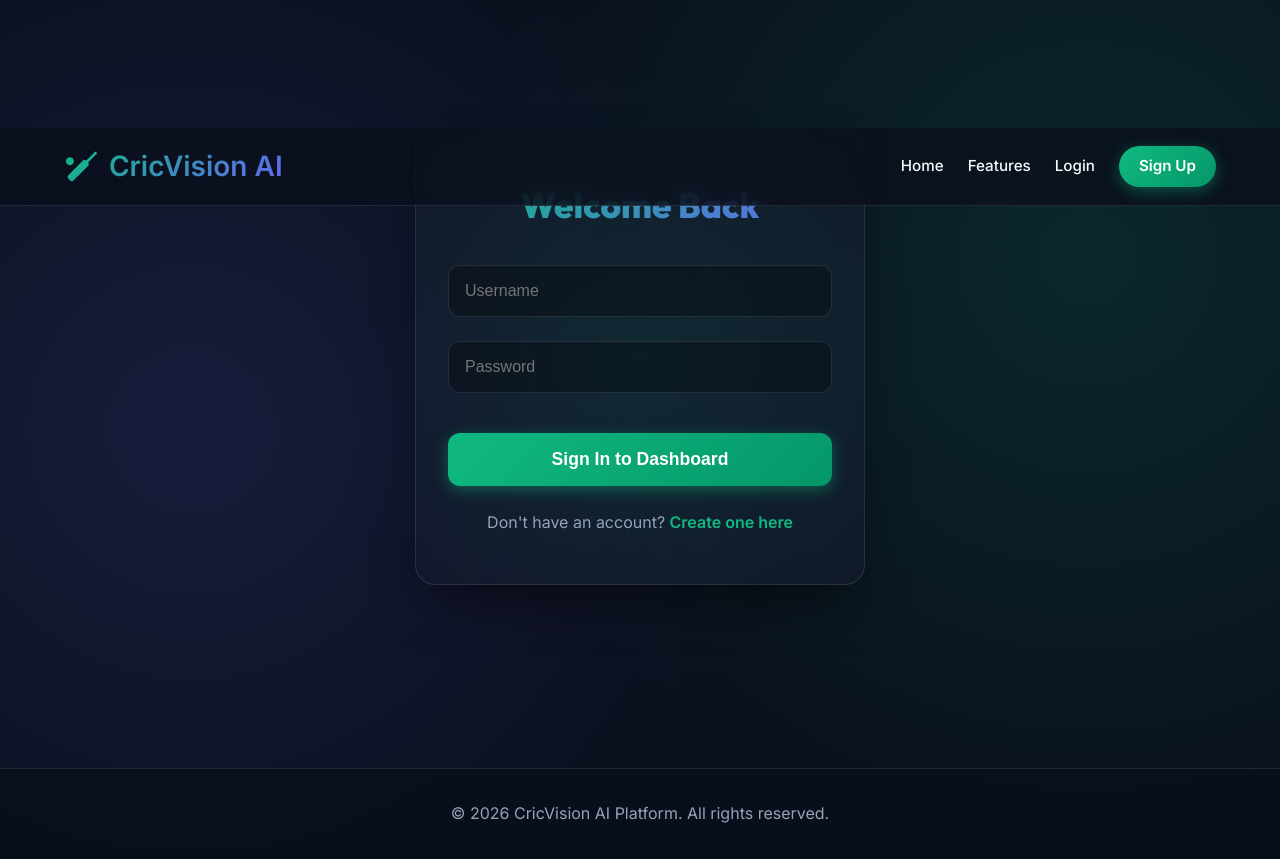
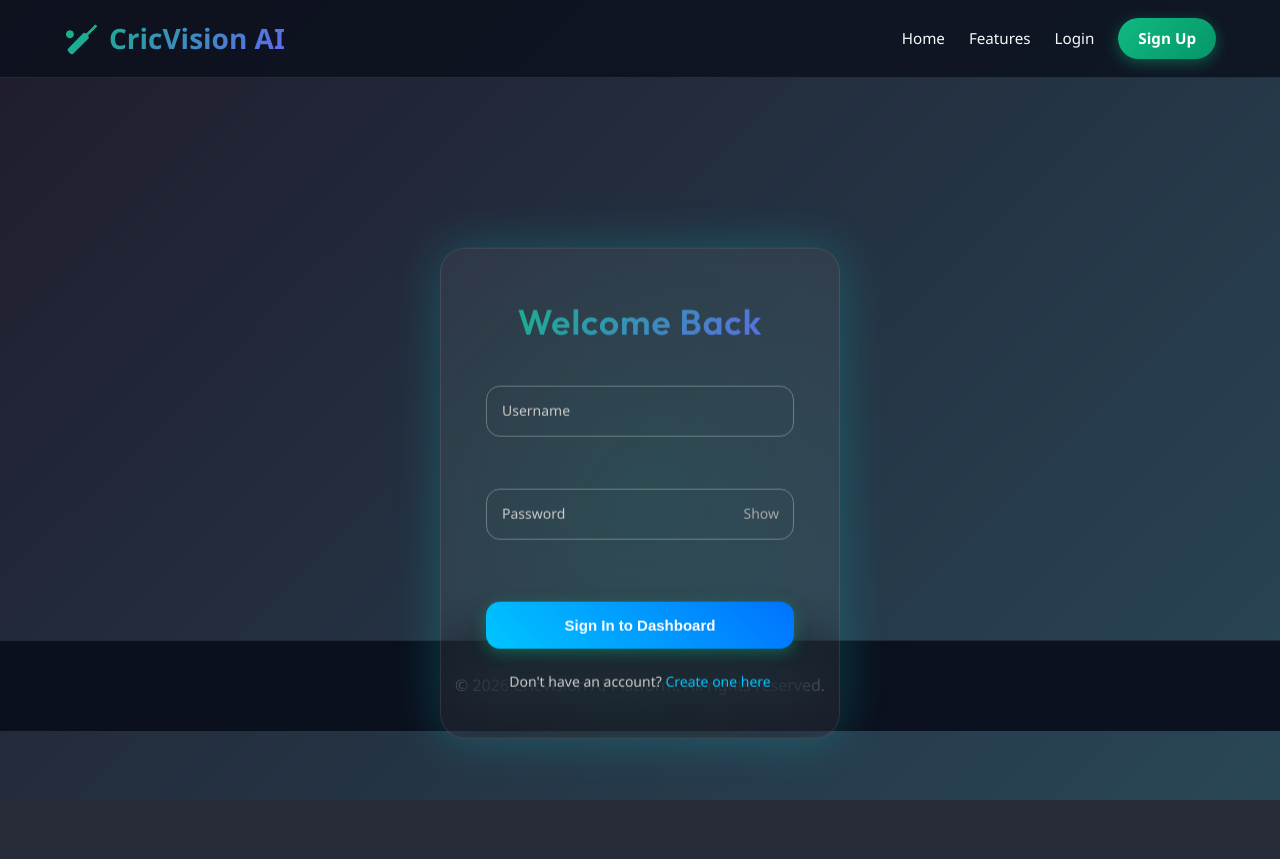
Before and after one commit to Yashparmar29/CricVision, a Flask app: page /login in a window 1280 px wide. After the commit the page ends 800 px from the top, so only its background shows below. Run offline with Flask 3, Linux system fonts and the light colour scheme.

Commit message:
add login page with animated background and password visibility toggle.

```diff
--- a/templates/login.html
+++ b/templates/login.html
@@ -1,22 +1,250 @@
 {% extends "base.html" %}
 {% block title %}Login - CricVision AI{% endblock %}
+
 {% block content %}
+<style>
+    /* ===== Animated Background ===== */
+    body {
+        margin: 0;
+        font-family: 'Segoe UI', sans-serif;
+        background: linear-gradient(-45deg, #0f2027, #203a43, #2c5364, #1f1c2c);
+        background-size: 400% 400%;
+        animation: gradientMove 12s ease infinite;
+        overflow: hidden;
+    }
+
+    @keyframes gradientMove {
+        0% {
+            background-position: 0% 50%;
+        }
+
+        50% {
+            background-position: 100% 50%;
+        }
+
+        100% {
+            background-position: 0% 50%;
+        }
+    }
+
+    /* ===== Centered Glass Container ===== */
+    .auth-container {
+        width: 400px;
+        padding: 45px;
+        position: absolute;
+        top: 50%;
+        left: 50%;
+        transform: translate(-50%, -50%);
+        backdrop-filter: blur(25px);
+        background: rgba(255, 255, 255, 0.06);
+        border-radius: 25px;
+        box-shadow: 0 0 50px rgba(0, 255, 255, 0.2);
+        text-align: center;
+        animation: fadeSlide 1s ease forwards;
+        opacity: 0;
+    }
+
+    @keyframes fadeSlide {
+        from {
+            transform: translate(-50%, -40%);
+            opacity: 0;
+        }
+
+        to {
+            transform: translate(-50%, -50%);
+            opacity: 1;
+        }
+    }
+
+    .auth-container h1 {
+        color: #ffffff;
+        margin-bottom: 35px;
+        font-weight: 600;
+        letter-spacing: 1px;
+    }
+
+    /* ===== Form ===== */
+    .auth-form {
+        display: flex;
+        flex-direction: column;
+    }
+
+    .form-group {
+        position: relative;
+        margin-bottom: 28px;
+    }
+
+    .form-group input {
+        width: 100%;
+        padding: 16px 45px 16px 16px;
+        background: transparent;
+        border: 1px solid rgba(255, 255, 255, 0.3);
+        border-radius: 14px;
+        color: #ffffff;
+        outline: none;
+        font-size: 15px;
+        transition: 0.3s;
+    }
+
+    .form-group input:focus {
+        border-color: #00ffff;
+        box-shadow: 0 0 15px #00ffff;
+    }
+
+    /* Floating Label Effect */
+    .form-group label {
+        position: absolute;
+        top: 50%;
+        left: 16px;
+        transform: translateY(-50%);
+        color: #ccc;
+        font-size: 14px;
+        pointer-events: none;
+        transition: 0.3s;
+    }
+
+    .form-group input:focus+label,
+    .form-group input:not(:placeholder-shown)+label {
+        top: -8px;
+        left: 12px;
+        font-size: 12px;
+        background: rgba(15, 32, 39, 0.8);
+        padding: 0 6px;
+        border-radius: 6px;
+        color: #00ffff;
+    }
+
+    /* Password Toggle */
+    .toggle-password {
+        position: absolute;
+        right: 15px;
+        top: 50%;
+        transform: translateY(-50%);
+        cursor: pointer;
+        color: #aaa;
+        font-size: 14px;
+    }
+
+    /* ===== Button ===== */
+    .auth-btn {
+        padding: 15px;
+        border: none;
+        border-radius: 14px;
+        background: linear-gradient(45deg, #00c6ff, #0072ff);
+        color: white;
+        font-weight: bold;
+        font-size: 15px;
+        cursor: pointer;
+        transition: 0.4s;
+        margin-top: 10px;
+    }
+
+    .auth-btn:hover {
+        transform: scale(1.05);
+        box-shadow: 0 0 25px #00c6ff;
+    }
+
+    .auth-btn:active {
+        transform: scale(0.97);
+    }
+
+    /* ===== Error Message ===== */
+    .error-msg {
+        background: rgba(255, 0, 0, 0.15);
+        padding: 12px;
+        border-radius: 12px;
+        color: #ff4d4d;
+        margin-bottom: 20px;
+        animation: shake 0.4s ease;
+    }
+
+    @keyframes shake {
+
+        0%,
+        100% {
+            transform: translateX(0);
+        }
+
+        25% {
+            transform: translateX(-6px);
+        }
+
+        75% {
+            transform: translateX(6px);
+        }
+    }
+
+    /* ===== Links ===== */
+    .auth-links {
+        margin-top: 22px;
+        color: #cccccc;
+        font-size: 14px;
+    }
+
+    .auth-links a {
+        color: #00c6ff;
+        text-decoration: none;
+        font-weight: 500;
+    }
+
+    .auth-links a:hover {
+        text-decoration: underline;
+    }
+
+    /* ===== Responsive ===== */
+    @media (max-width: 480px) {
+        .auth-container {
+            width: 90%;
+            padding: 30px;
+        }
+    }
+</style>
+
 <div class="auth-container">
     <h1>Welcome Back</h1>
+
     {% if error %}
     <div class="error-msg">{{ error }}</div>
     {% endif %}
+
     <form method="POST" class="auth-form">
+
         <div class="form-group">
-            <input type="text" name="username" placeholder="Username" required autocomplete="off">
+            <input type="text" name="username" placeholder=" " required autocomplete="off">
+            <label>Username</label>
         </div>
+
         <div class="form-group">
-            <input type="password" name="password" placeholder="Password" required autocomplete="off">
+            <input type="password" name="password" id="password" placeholder=" " required autocomplete="off">
+            <label>Password</label>
+            <span class="toggle-password" onclick="togglePassword()">Show</span>
         </div>
-        <button type="submit" class="auth-btn">Sign In to Dashboard</button>
+
+        <button type="submit" class="auth-btn">
+            Sign In to Dashboard
+        </button>
+
     </form>
+
     <div class="auth-links">
-        Don't have an account? <a href="{{ url_for('signup') }}">Create one here</a>
+        Don't have an account?
+        <a href="{{ url_for('signup') }}">Create one here</a>
     </div>
 </div>
+
+<script>
+    function togglePassword() {
+        const passwordField = document.getElementById("password");
+        const toggleText = document.querySelector(".toggle-password");
+
+        if (passwordField.type === "password") {
+            passwordField.type = "text";
+            toggleText.textContent = "Hide";
+        } else {
+            passwordField.type = "password";
+            toggleText.textContent = "Show";
+        }
+    }
+</script>
+
 {% endblock %}
```
